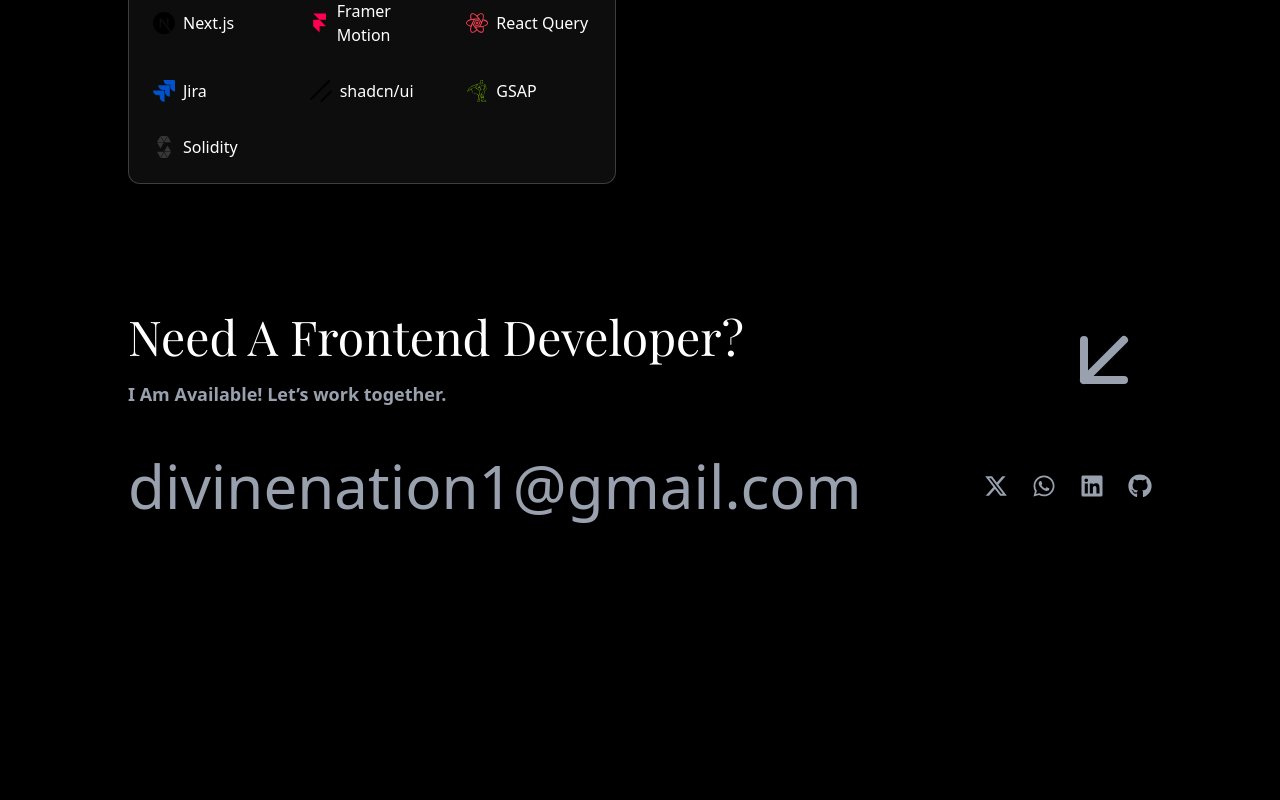
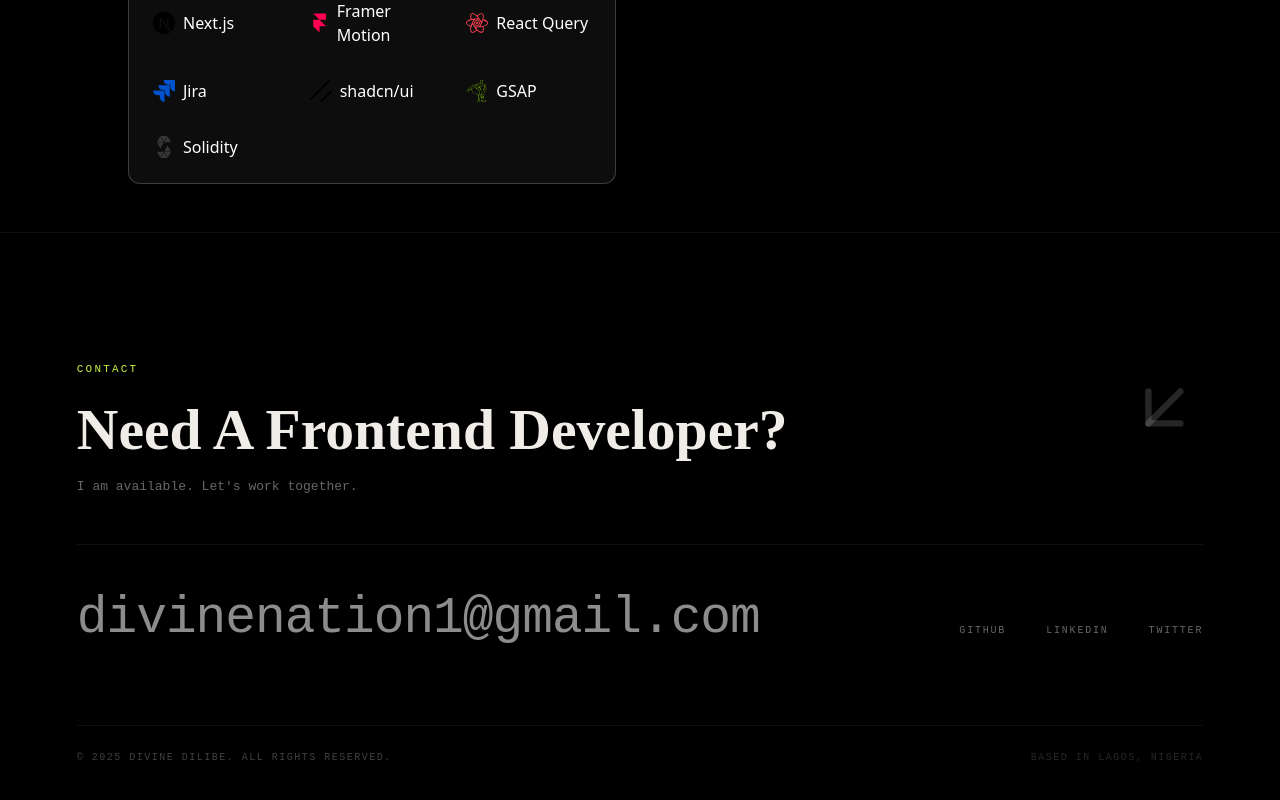
Before and after one commit to TheWeirdDee/Divine, a React (Vite) app: page / in a window 1280 px wide. Shown: the part 7465-8265 px from the top of the page. Before the commit the page ends 8061 px from the top, so only its background shows below. Built offline with nearby package versions, Linux system fonts and the light colour scheme; a web font is replaced by a local one.

Commit message:
refactor: Migrate footer and fix syntax errors in Contact.jsx

```diff
--- a/src/Components/Contact.jsx
+++ b/src/Components/Contact.jsx
@@ -1,71 +1,149 @@
 import React from "react";
-import { FaXTwitter, FaWhatsapp, FaGithub, FaLinkedin } from "react-icons/fa6";
 import { FiArrowDownLeft } from "react-icons/fi";
 
 const Contact = () => {
   return (
-    <section className="bg-black text-white py-20 px-6 md:px-16 relative">
-      <div className="max-w-5xl mx-auto relative">
+    <section style={{
+      background: "#000",
+      borderTop: "1px solid rgba(255,255,255,0.06)",
+      padding: "8rem 6vw 5rem",
+    }}>
+      <div style={{ maxWidth: "1200px", margin: "0 auto" }}>
 
-        <div className="flex items-start justify-between">
+        {/* Top row */}
+        <div style={{
+          display: "flex",
+          alignItems: "flex-start",
+          justifyContent: "space-between",
+          marginBottom: "3rem",
+        }}>
           <div>
-            <h2 className="text-5xl mb-5 font-light">Need A Frontend Developer?</h2>
-            <p className="mt-2 text-gray-400 text-lg font-extrabold">
-              I Am Available! Let’s work together.
+            <p style={{
+              fontFamily: "monospace",
+              fontSize: "11px",
+              letterSpacing: "0.2em",
+              color: "#c8f542",
+              textTransform: "uppercase",
+              margin: "0 0 1.25rem 0",
+            }}>
+              Contact
+            </p>
+            <h2 style={{
+              fontFamily: "serif",
+              fontSize: "clamp(32px, 4.5vw, 60px)",
+              fontWeight: 700,
+              color: "#f0ede8",
+              lineHeight: 1.1,
+              margin: "0 0 1rem 0",
+            }}>
+              Need A Frontend Developer?
+            </h2>
+            <p style={{
+              fontFamily: "monospace",
+              fontSize: "13px",
+              color: "rgba(255,255,255,0.4)",
+              margin: 0,
+            }}>
+              I am available. Let's work together.
             </p>
           </div>
 
-          <div className="text-gray-400 text-8xl select-none">
-            <FiArrowDownLeft />
-          </div>
+          <FiArrowDownLeft style={{
+            fontSize: "clamp(48px, 6vw, 80px)",
+            color: "rgba(255,255,255,0.15)",
+            flexShrink: 0,
+            marginTop: "0.5rem",
+          }} />
         </div>
 
+        {/* Divider */}
+        <div style={{ borderTop: "1px solid rgba(255,255,255,0.06)", marginBottom: "3rem" }} />
 
-        <div className="mt-12 flex flex-col md:flex-row items-start md:items-center justify-between gap-6">
-
+        {/* Email + socials */}
+        <div style={{
+          display: "flex",
+          alignItems: "flex-end",
+          justifyContent: "space-between",
+          gap: "2rem",
+          flexWrap: "wrap",
+        }}>
           <a
             href="mailto:divinenation1@gmail.com"
-            className="text-3xl md:text-5xl lg:text-6xl font-light text-gray-400 hover:text-white transition-colors"
+            style={{
+              fontFamily: "monospace",
+              fontSize: "clamp(22px, 4vw, 52px)",
+              color: "rgba(255,255,255,0.55)",
+              textDecoration: "none",
+              letterSpacing: "-0.02em",
+              lineHeight: 1,
+              transition: "color 0.2s",
+            }}
+            onMouseEnter={(e) => { e.currentTarget.style.color = "#f0ede8"; }}
+            onMouseLeave={(e) => { e.currentTarget.style.color = "rgba(255,255,255,0.55)"; }}
           >
             divinenation1@gmail.com
           </a>
 
-
-          <div className="flex items-center gap-6 text-gray-400">
-            <a
-              href="https://x.com/devineishuman?s=21&t=7TaJwu1nHCUEhZLkvcLEbQ"
-              target="_blank"
-              rel="noopener noreferrer"
-              className="hover:text-white"
-            >
-              <FaXTwitter size={24} />
-            </a>
-            <a
-              href="https://wa.me/2349030129356"
-              target="_blank"
-              rel="noopener noreferrer"
-              className="hover:text-white"
-            >
-              <FaWhatsapp size={24} />
-            </a>
-            <a
-              href="https://www.linkedin.com/in/divine-nation-647a571b3?utm_source=share&utm_campaign=share_via&utm_content=profile&utm_medium=ios_app"
-              target="_blank"
-              rel="noopener noreferrer"
-              className="hover:text-white"
-            >
-              <FaLinkedin size={24} />
-            </a>
-            <a
-              href="https://github.com/TheWeirdDee"
-              target="_blank"
-              rel="noopener noreferrer"
-              className="hover:text-white"
-            >
-              <FaGithub size={24} />
-            </a>
+          <div style={{ display: "flex", gap: "2.5rem", paddingBottom: "0.4rem" }}>
+            {[
+              { label: "GitHub", href: "https://github.com/TheWeirdDee" },
+              { label: "LinkedIn", href: "#" },
+              { label: "Twitter", href: "#" },
+            ].map(({ label, href }) => (
+              <a
+                key={label}
+                href={href}
+                target="_blank"
+                rel="noreferrer"
+                style={{
+                  fontFamily: "monospace",
+                  fontSize: "10px",
+                  letterSpacing: "0.18em",
+                  textTransform: "uppercase",
+                  color: "rgba(255,255,255,0.4)",
+                  textDecoration: "none",
+                  transition: "color 0.2s",
+                }}
+                onMouseEnter={(e) => { e.currentTarget.style.color = "#c8f542"; }}
+                onMouseLeave={(e) => { e.currentTarget.style.color = "rgba(255,255,255,0.4)"; }}
+              >
+                {label}
+              </a>
+            ))}
           </div>
         </div>
+
+        {/* Copyright */}
+        <div style={{
+          marginTop: "5rem",
+          borderTop: "1px solid rgba(255,255,255,0.06)",
+          paddingTop: "1.5rem",
+          display: "flex",
+          justifyContent: "space-between",
+          alignItems: "center",
+        }}>
+          <p style={{
+            fontFamily: "monospace",
+            fontSize: "10px",
+            letterSpacing: "0.15em",
+            textTransform: "uppercase",
+            color: "rgba(255,255,255,0.25)",
+            margin: 0,
+          }}>
+            © {new Date().getFullYear()} Divine Dilibe. All rights reserved.
+          </p>
+          <p style={{
+            fontFamily: "monospace",
+            fontSize: "10px",
+            letterSpacing: "0.15em",
+            textTransform: "uppercase",
+            color: "rgba(255,255,255,0.15)",
+            margin: 0,
+          }}>
+            Based in Lagos, Nigeria
+          </p>
+        </div>
+
       </div>
     </section>
   );
```
